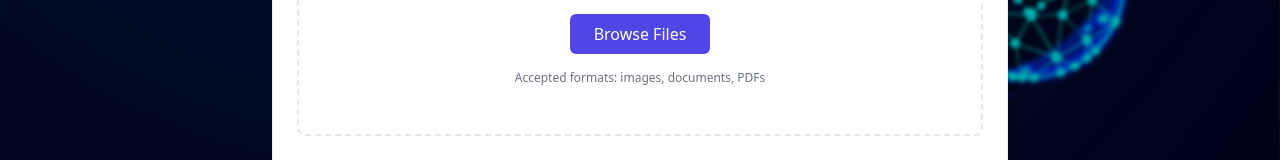
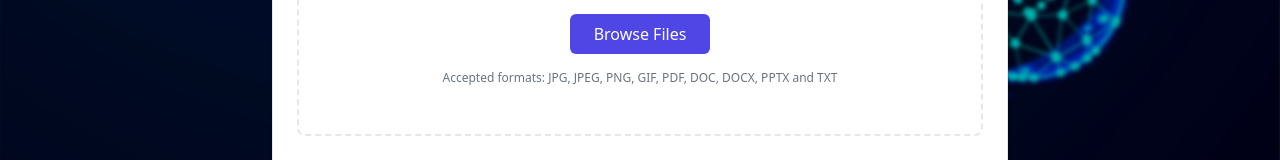
Before and after one commit to jomana-mohammed/content-registry-frontend, a Next.js app: page /upload in a window 1280 px wide. Shown: the part 589-749 px from the top of the page. Built offline with nearby package versions, Linux system fonts and the light colour scheme; no server answers.

Commit message:
fix : add valid formats can be uploaded as files

```diff
--- a/src/app/upload/page.tsx
+++ b/src/app/upload/page.tsx
@@ -288,7 +288,7 @@ const UploadPage = () =>{
                       Browse Files
                     </label>
                     <p className="text-xs text-[#6B7280] mt-4">
-                      Accepted formats: images, documents, PDFs
+                      Accepted formats: JPG, JPEG, PNG, GIF, PDF, DOC, DOCX, PPTX and TXT
                     </p>
                   </div>
                 ) : (
```
